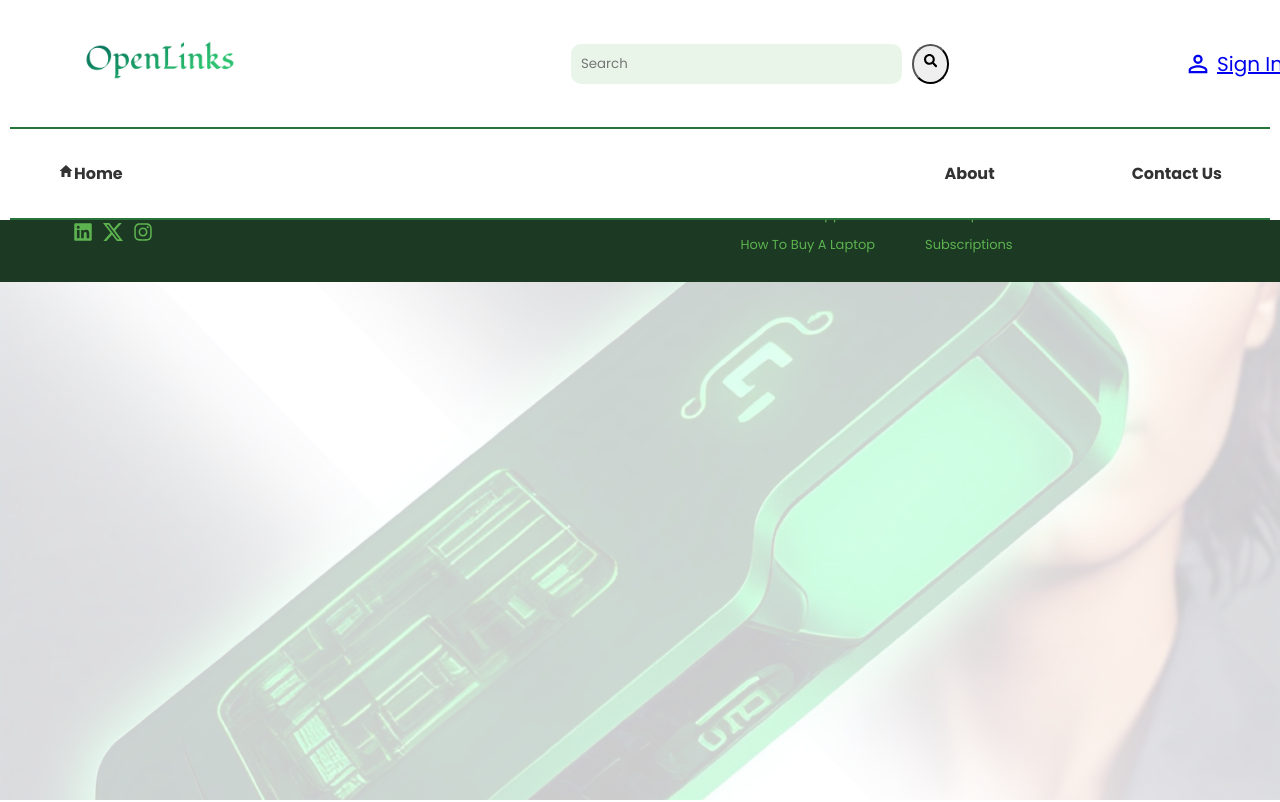
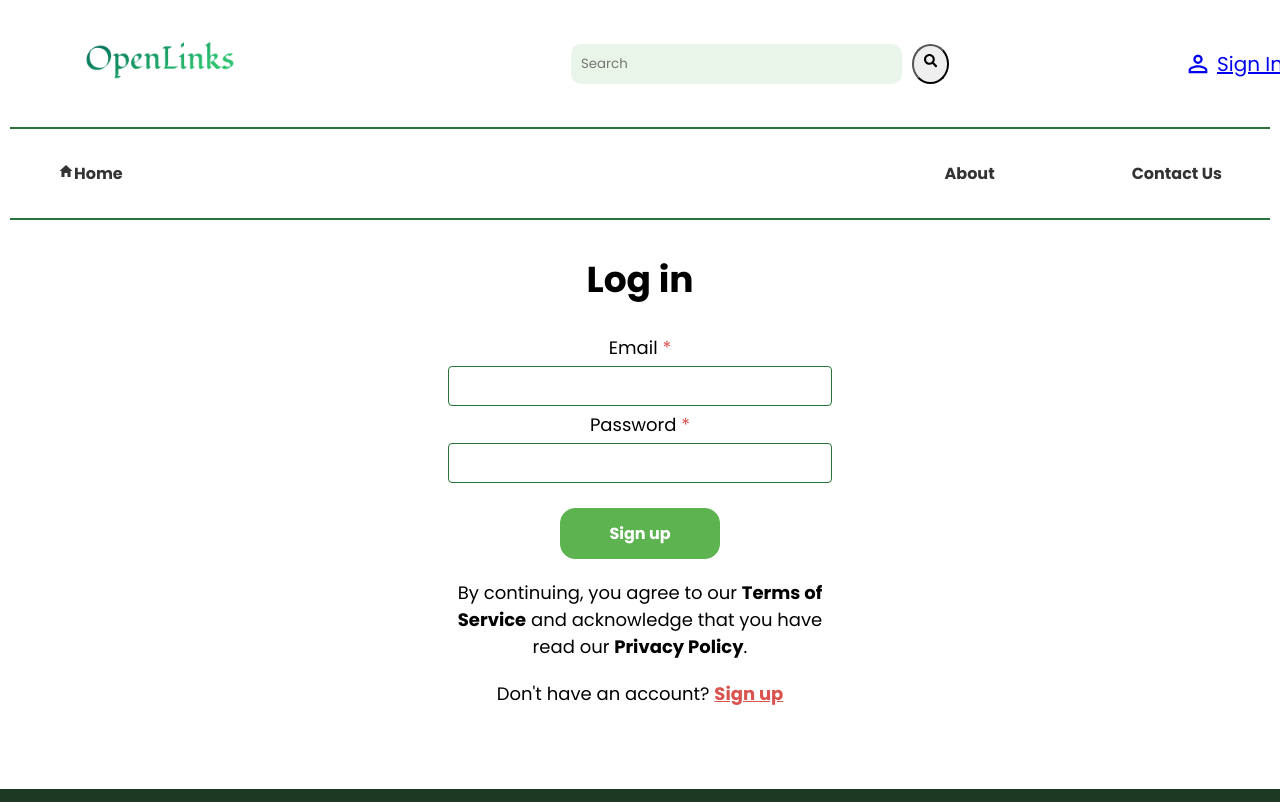
Before and after one commit to Gahbriehel/openlinks, a React (Create React App) app in the folder openlinks/: page /login in a window 1280 px wide. Shown: the top 802 px of the page. Built offline with nearby package versions, Linux system fonts and the light colour scheme.

Commit message:
feat: added Login component and updated Signup component with form enhancements

```diff
--- /dev/null
+++ b/openlinks/src/components/login.css
@@ -0,0 +1,10 @@
+@import 'root.css';
+
+.login_container {
+    width: 100%;
+    background: var(--nav-bg-color);
+    padding: 0;
+    color: var(--light-text);
+    margin-top: 220px;
+    padding-bottom: 50px;
+}
--- /dev/null
+++ b/openlinks/src/components/login.js
@@ -0,0 +1,50 @@
+import React from 'react'
+import './login.css'
+import './signup.css'
+import { Link } from 'react-router-dom'
+
+const Login = () => {
+const handleChange = 'dummy'
+const handleSubmit = 'dummy'
+const signUpFormData = 'dummy'
+  return (
+
+    <div className='login_container'>
+      <div className='signup_form'>
+                <form onSubmit={handleSubmit}>
+                    <h1>Log in</h1>
+                    <br />
+                    <label htmlFor='email'>Email <span>*</span></label>
+                    <br />
+                    <input
+                        type='email'
+                        name='email'
+                        id='email'
+                        value={signUpFormData.email}
+                        onChange={handleChange}
+                        aria-label='Email'
+                        required
+                    />
+                    <br />
+                    <label htmlFor='password'>Password <span>*</span></label>
+                    <br />
+                    <input
+                        type='password'
+                        name='password'
+                        id='password'
+                        value={signUpFormData.password}
+                        onChange={handleChange}
+                        aria-label='Password'
+                        required
+                    />
+                    <br />
+                    <button type='submit'>Sign up</button>
+                    <p className='form_text'>By continuing, you agree to our <strong>Terms of Service</strong> and acknowledge that you have read our <strong>Privacy Policy</strong>.</p>
+                </form>
+                <p className='login_text'>Don't have an account? <span><Link className='login' to='/signup'>Sign up</Link></span></p>
+            </div>
+    </div>
+  )
+}
+
+export default Login
--- a/openlinks/src/components/rout.js
+++ b/openlinks/src/components/rout.js
@@ -6,6 +6,7 @@ import ContactUs from './contactUs'
 import Wholesale from './wholesale'
 import Cart from './cart'
 import Signup from './signup'
+import Login from './login'
 
 const Rout = () => {
   return (
@@ -18,6 +19,7 @@ const Rout = () => {
       <Route path='/wholesale' element={<Wholesale/>}/>
       <Route path='/cart' element={<Cart/>}/>
       <Route path='/signup' element={<Signup/>}/>
+      <Route path='/login' element={<Login/>}/>
     </Routes>
     </>
   )
--- a/openlinks/src/components/signup.css
+++ b/openlinks/src/components/signup.css
@@ -8,3 +8,61 @@
     margin-top: 220px;
     padding-bottom: 50px;
 }
+
+.signup_form {
+    margin: auto;
+    width: 50%;
+    padding: 2rem 0;
+    font-size: 18px;
+    text-align: center;
+}
+
+.signup_form input {
+    width: 60%;
+    height: 40px;
+    margin: 5px 0;
+    border: 1px solid var(--button-hover);
+    border-radius: 4px;
+    padding: 4px 15px;
+    /* background: var(--footer-bg-color); */
+    color: var(--light-text-color);
+}
+
+.signup_form button {
+    padding: 12px 3rem;
+    display: block;
+    margin: 20px auto;
+    text-align: center;
+    font-weight: 600;
+    font-size: 16px;
+    border-radius: 15px;
+    border: 1px solid var(--button-color);
+    background-color: var(--button-color);
+    color: var(--light-text-color);
+    cursor: pointer;
+    transition: 0.5s;
+}
+
+.signup_form button:hover {
+    background-color: var(--button-hover);
+}
+
+.signup_form form label span {
+    color: var(--error-warning);
+}
+
+
+.signup_form .form_text {
+    width: 60%;
+    margin: auto;
+}
+
+.signup_form .login_text {
+    margin-top: 20px;
+}
+
+.signup_form .login_text span .login {
+    color: var(--primary-text-color);
+    color: var(--error-warning);
+    font-weight: 600;
+}
--- a/openlinks/src/components/signup.js
+++ b/openlinks/src/components/signup.js
@@ -1,5 +1,6 @@
 import React, { useState } from 'react'
 import './signup.css'
+import { Link } from 'react-router-dom'
 
 const Signup = () => {
 
@@ -20,16 +21,17 @@ const Signup = () => {
     const handleSubmit = (e) => {
         e.preventDefault();
         console.log('Form submitted:', signUpFormData);
+
+        const url = 'https://open-link-backend.onrender.com/api/v1/users/register'
     }
 
     return (
         <div className='signup_container'>
-            <h2>Sign Up</h2>
             <div className='signup_form'>
                 <form onSubmit={handleSubmit}>
                     <h1>Sign up</h1>
                     <br />
-                    <label htmlFor='fullname'>Full Name <span>*</span></label>
+                    <label htmlFor='name'>Full Name <span>*</span></label>
                     <br />
                     <input
                         type='text'
@@ -53,7 +55,7 @@ const Signup = () => {
                         required
                     />
                     <br />
-                    <label htmlFor='subject'>Password <span>*</span></label>
+                    <label htmlFor='password'>Password <span>*</span></label>
                     <br />
                     <input
                         type='password'
@@ -65,7 +67,7 @@ const Signup = () => {
                         required
                     />
                     <br />
-                    <label htmlFor='message'>Phone number <span>*</span></label>
+                    <label htmlFor='phone'>Phone number <span>*</span></label>
                     <br />
                     <input
                         type='text'
@@ -77,9 +79,10 @@ const Signup = () => {
                         required
                     />
                     <br />
-
                     <button type='submit'>Sign up</button>
+                    <p className='form_text'>By continuing, you agree to our <strong>Terms of Service</strong> and acknowledge that you have read our <strong>Privacy Policy</strong>.</p>
                 </form>
+                <p className='login_text'>Already have an account? <span><Link className='login' to='/login'>Log in</Link></span></p>
             </div>
         </div>
     )
```
Also changed, not shown: openlinks/src/components/contactUs.css (+0 -8 lines).
